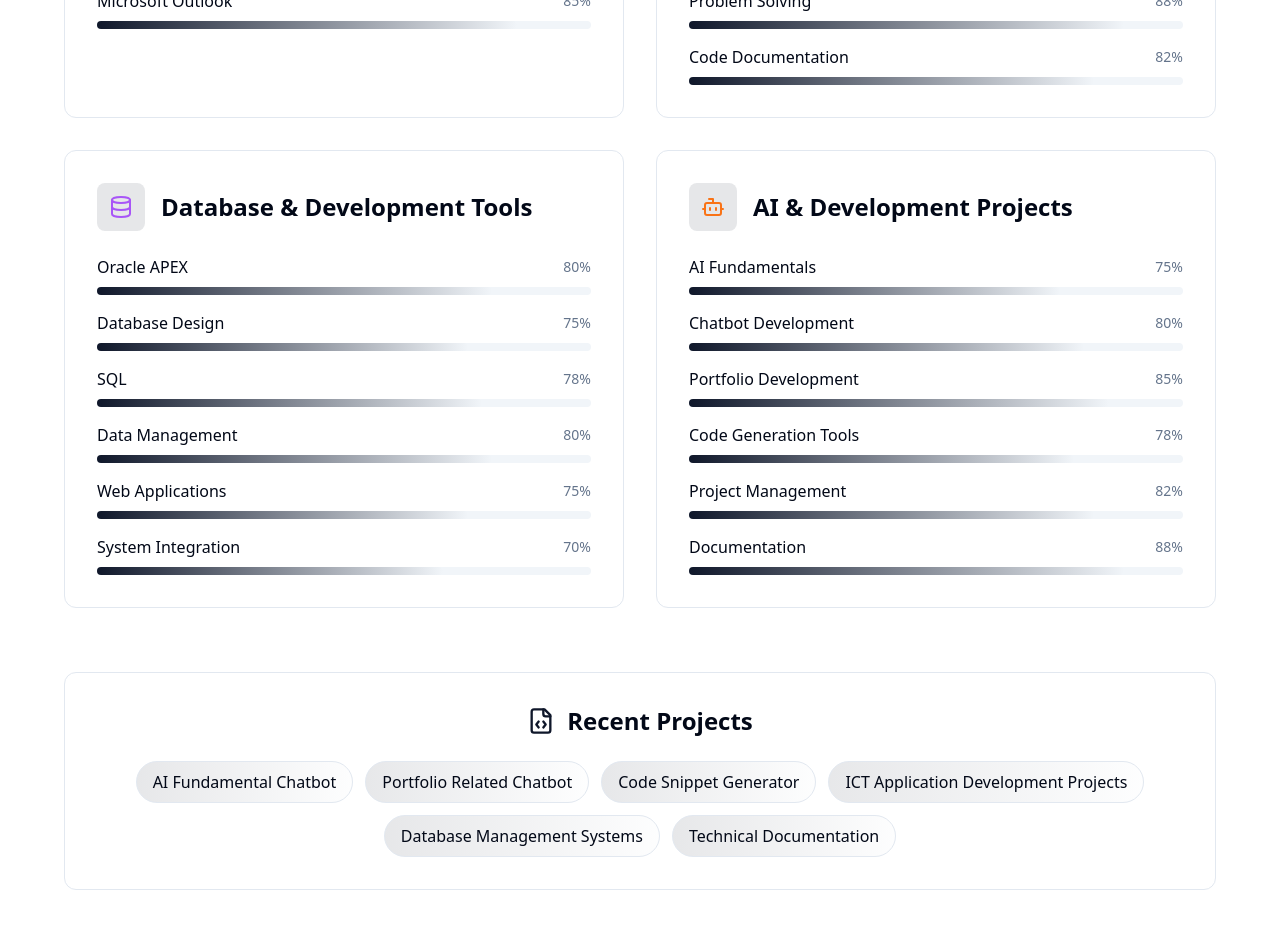
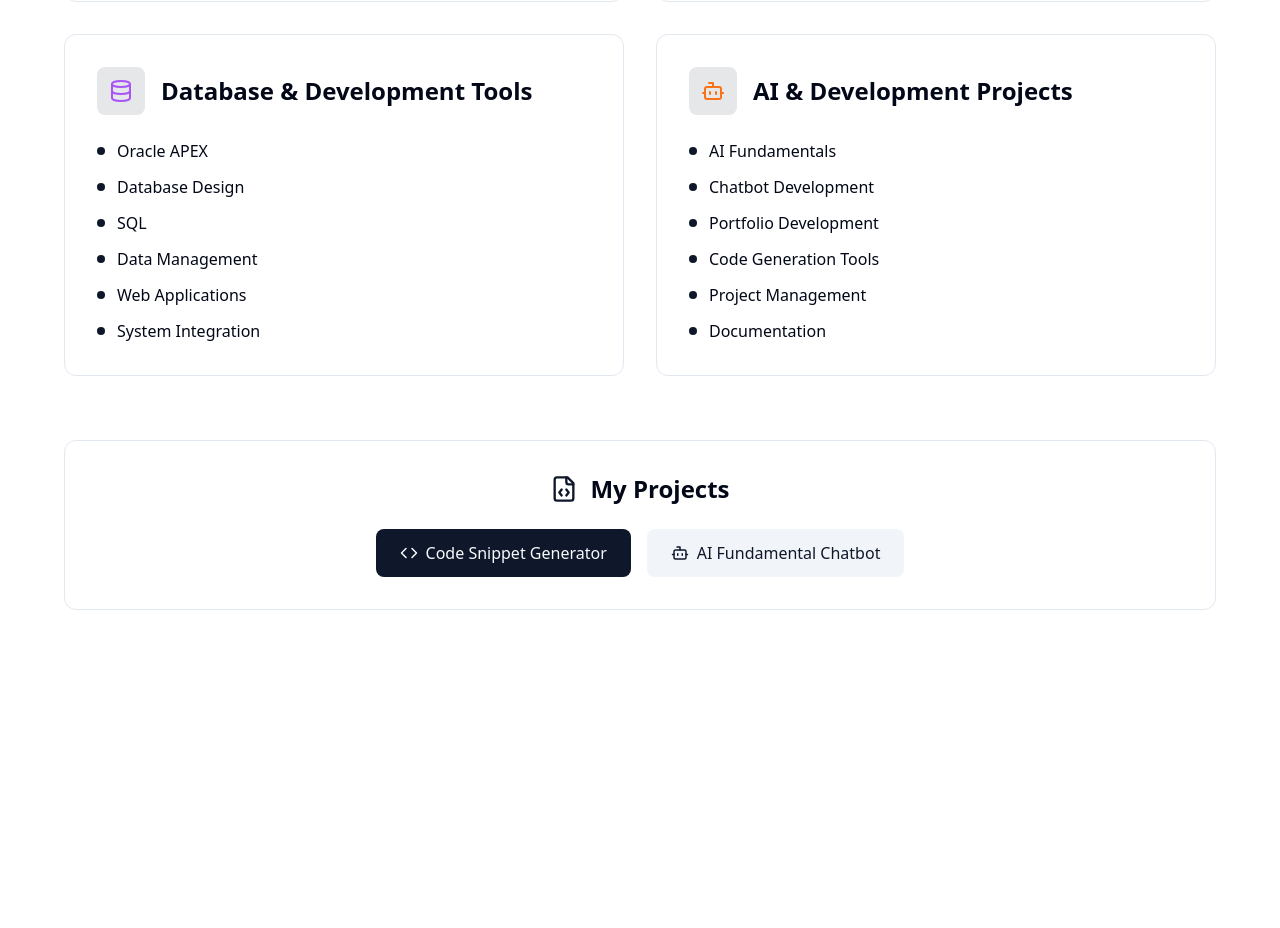
Before and after one commit to LindokuhleMolose/creative-self-reveal, a React (Vite) app: page /skills in a window 1280 px wide. Shown: the part 600-1528 px from the top of the page. After the commit the page ends 1274 px from the top, so only its background shows below. Built offline with nearby package versions, Linux system fonts and the light colour scheme.

Commit message:
Refactor: Update skills and projects
Remove percentages from skills, add buttons for code snippet generator and AI fundamental projects, and remove other projects.

```diff
--- a/src/pages/Skills.tsx
+++ b/src/pages/Skills.tsx
@@ -9,11 +9,11 @@ const Skills = () => {
       icon: Monitor,
       color: 'text-blue-500',
       skills: [
-        { name: 'Microsoft Office Suite', level: 90 },
-        { name: 'Microsoft Word', level: 95 },
-        { name: 'Microsoft PowerPoint', level: 88 },
-        { name: 'Microsoft Teams', level: 80 },
-        { name: 'Microsoft Outlook', level: 85 }
+        'Microsoft Office Suite',
+        'Microsoft Word',
+        'Microsoft PowerPoint',
+        'Microsoft Teams',
+        'Microsoft Outlook'
       ]
     },
     {
@@ -21,12 +21,12 @@ const Skills = () => {
       icon: Code,
       color: 'text-green-500',
       skills: [
-        { name: 'Visual Basic', level: 85 },
-        { name: 'Technical Programming', level: 80 },
-        { name: 'Application Development', level: 78 },
-        { name: 'Software Development', level: 75 },
-        { name: 'Problem Solving', level: 88 },
-        { name: 'Code Documentation', level: 82 }
+        'Visual Basic',
+        'Technical Programming',
+        'Application Development',
+        'Software Development',
+        'Problem Solving',
+        'Code Documentation'
       ]
     },
     {
@@ -34,12 +34,12 @@ const Skills = () => {
       icon: Database,
       color: 'text-purple-500',
       skills: [
-        { name: 'Oracle APEX', level: 80 },
-        { name: 'Database Design', level: 75 },
-        { name: 'SQL', level: 78 },
-        { name: 'Data Management', level: 80 },
-        { name: 'Web Applications', level: 75 },
-        { name: 'System Integration', level: 70 }
+        'Oracle APEX',
+        'Database Design',
+        'SQL',
+        'Data Management',
+        'Web Applications',
+        'System Integration'
       ]
     },
     {
@@ -47,23 +47,14 @@ const Skills = () => {
       icon: Bot,
       color: 'text-orange-500',
       skills: [
-        { name: 'AI Fundamentals', level: 75 },
-        { name: 'Chatbot Development', level: 80 },
-        { name: 'Portfolio Development', level: 85 },
-        { name: 'Code Generation Tools', level: 78 },
-        { name: 'Project Management', level: 82 },
-        { name: 'Documentation', level: 88 }
+        'AI Fundamentals',
+        'Chatbot Development',
+        'Portfolio Development',
+        'Code Generation Tools',
+        'Project Management',
+        'Documentation'
       ]
     }
-  ];
-
-  const recentProjects = [
-    'AI Fundamental Chatbot',
-    'Portfolio Related Chatbot',
-    'Code Snippet Generator',
-    'ICT Application Development Projects',
-    'Database Management Systems',
-    'Technical Documentation'
   ];
 
   return (
@@ -92,19 +83,11 @@ const Skills = () => {
                       <h3 className="text-2xl font-bold text-foreground">{category.title}</h3>
                     </div>
 
-                    <div className="space-y-4">
+                    <div className="space-y-3">
                       {category.skills.map((skill, skillIndex) => (
-                        <div key={skillIndex}>
-                          <div className="flex justify-between items-center mb-2">
-                            <span className="text-foreground font-medium">{skill.name}</span>
-                            <span className="text-muted-foreground text-sm">{skill.level}%</span>
-                          </div>
-                          <div className="w-full bg-secondary rounded-full h-2">
-                            <div
-                              className="bg-gradient-to-r from-primary to-accent h-2 rounded-full transition-all duration-1000 ease-out"
-                              style={{ width: `${skill.level}%` }}
-                            ></div>
-                          </div>
+                        <div key={skillIndex} className="flex items-center">
+                          <div className="w-2 h-2 bg-primary rounded-full mr-3"></div>
+                          <span className="text-foreground">{skill}</span>
                         </div>
                       ))}
                     </div>
@@ -116,17 +99,27 @@ const Skills = () => {
             <div className="bg-card border border-border rounded-xl p-8">
               <h3 className="text-2xl font-bold text-foreground mb-6 text-center flex items-center justify-center">
                 <FileCode className="mr-3 text-primary" size={28} />
-                Recent Projects
+                My Projects
               </h3>
-              <div className="flex flex-wrap gap-3 justify-center">
-                {recentProjects.map((project, index) => (
-                  <span
-                    key={index}
-                    className="bg-gradient-to-r from-primary/10 to-accent/10 text-foreground px-4 py-2 rounded-full border border-border hover:scale-105 transition-transform duration-200 cursor-default"
-                  >
-                    {project}
-                  </span>
-                ))}
+              <div className="flex flex-col sm:flex-row gap-4 justify-center">
+                <a
+                  href="https://code-spark-snippet-forge.lovable.app/"
+                  target="_blank"
+                  rel="noopener noreferrer"
+                  className="inline-flex items-center justify-center bg-primary text-primary-foreground px-6 py-3 rounded-lg hover:bg-primary/90 transition-all duration-300 transform hover:scale-105 font-medium"
+                >
+                  <Code className="mr-2" size={18} />
+                  Code Snippet Generator
+                </a>
+                <a
+                  href="https://poe.com/TheDiligent"
+                  target="_blank"
+                  rel="noopener noreferrer"
+                  className="inline-flex items-center justify-center bg-secondary text-secondary-foreground px-6 py-3 rounded-lg hover:bg-secondary/80 transition-all duration-300 transform hover:scale-105 font-medium"
+                >
+                  <Bot className="mr-2" size={18} />
+                  AI Fundamental Chatbot
+                </a>
               </div>
             </div>
           </div>
```
